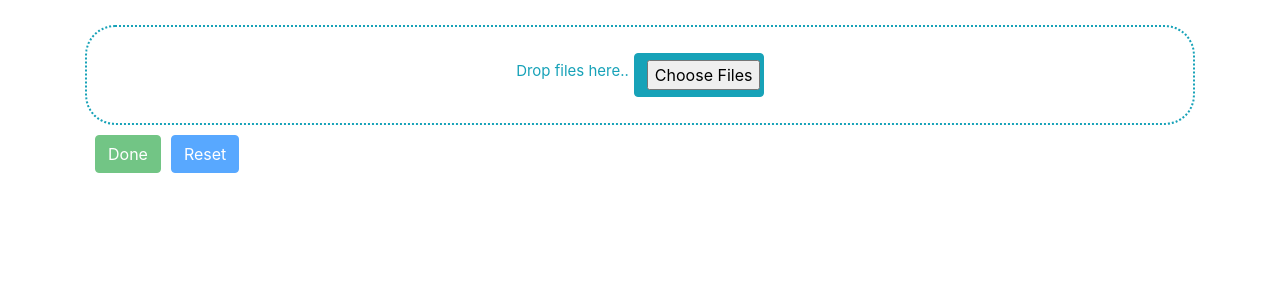
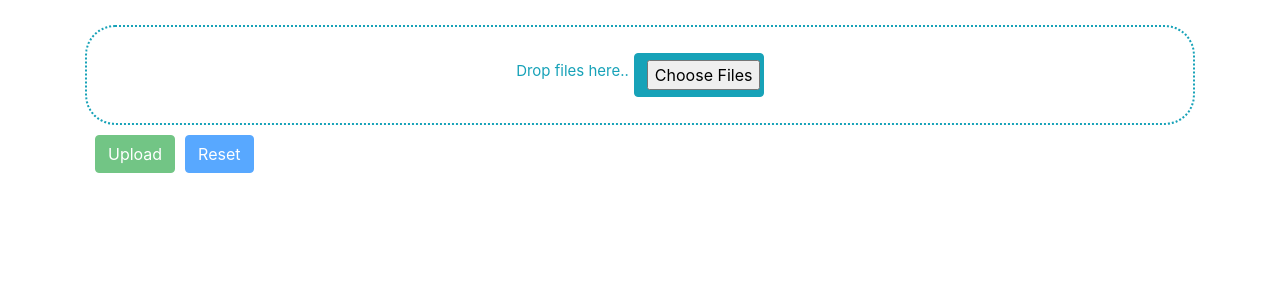
Before and after one commit to KokilaBawankar/angular-file-drag-drop, an Angular app: page / in a window 1280 px wide. Shown: the top 300 px of the page. Built offline with nearby package versions, Linux system fonts and the light colour scheme.

Commit message:
Added input submitBtnText

```diff
--- a/projects/file-drag-drop/src/lib/angular-file-drag-drop.component.ts
+++ b/projects/file-drag-drop/src/lib/angular-file-drag-drop.component.ts
@@ -19,7 +19,7 @@ import {AngularFileDragDropService} from './angular-file-drag-drop.service';
       </div>
       <div>
         <button type="reset" class="btn btn-success done-button" [disabled]="files.length === 0 || disableSubmit" (click)="onSubmit()">
-          Done
+          {{submitBtnText}}
         </button>
         <button type="submit" class="btn btn-primary" [disabled]="files.length === 0" (click)="onReset()">Reset</button>
       </div>
@@ -121,6 +121,7 @@ export class AngularFileDragDropComponent implements OnInit {
   @Input() acceptedFormats: string[];
   @Input() removeButton = true;
   @Input() showSupportedFormats = true;
+  @Input() submitBtnText = 'Done';
 
   @Output() select = new EventEmitter();
   @Output() dropAreaHovering = new EventEmitter();
@@ -188,8 +189,8 @@ export class AngularFileDragDropComponent implements OnInit {
   }
 
   onSubmit() {
+    this.select.emit(this.files);
     this.files = [];
-    this.select.emit(this.files);
   }
 
   onReset() {
--- a/src/app/app.component.html
+++ b/src/app/app.component.html
@@ -7,6 +7,7 @@
                           [acceptedFormats]="['image/png', 'jpg', '.jpeg', '.pem', '.gz']"
                           [removeButton]="true"
                           [showSupportedFormats]="false"
+                          [submitBtnText]="'Upload'"
                           (select)="onFileDropOrSelect($event)"
                           (dropAreaHovering)="onDropAreaHover($event)"></lib-file-drag-drop>
       <!--<div style="width: 500px;height: 300px;">
```
